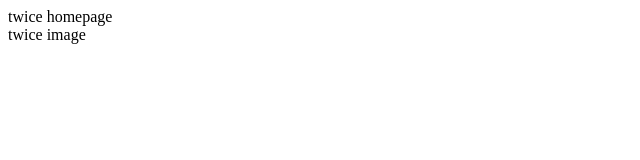
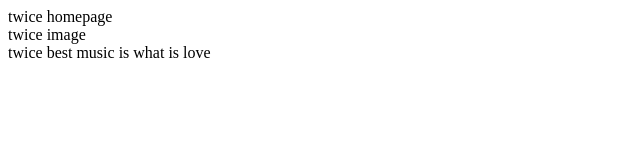
Before and after one commit to cnugithubteam7/ActualCoding_team7, a plain HTML site: page index.html in a window 1280 px wide. Shown: the whole page, without its empty margins (0-640 px from the left). Drawn offline with Linux system fonts and the light colour scheme.

Commit message:
Add twice intro in body

```diff
--- a/index.html
+++ b/index.html
@@ -1,4 +1,5 @@
 <html>
 	<head>twice homepage</head>
 	<div>twice image</div>
+	<body> twice best music is what is love </body>
 </html>
```
